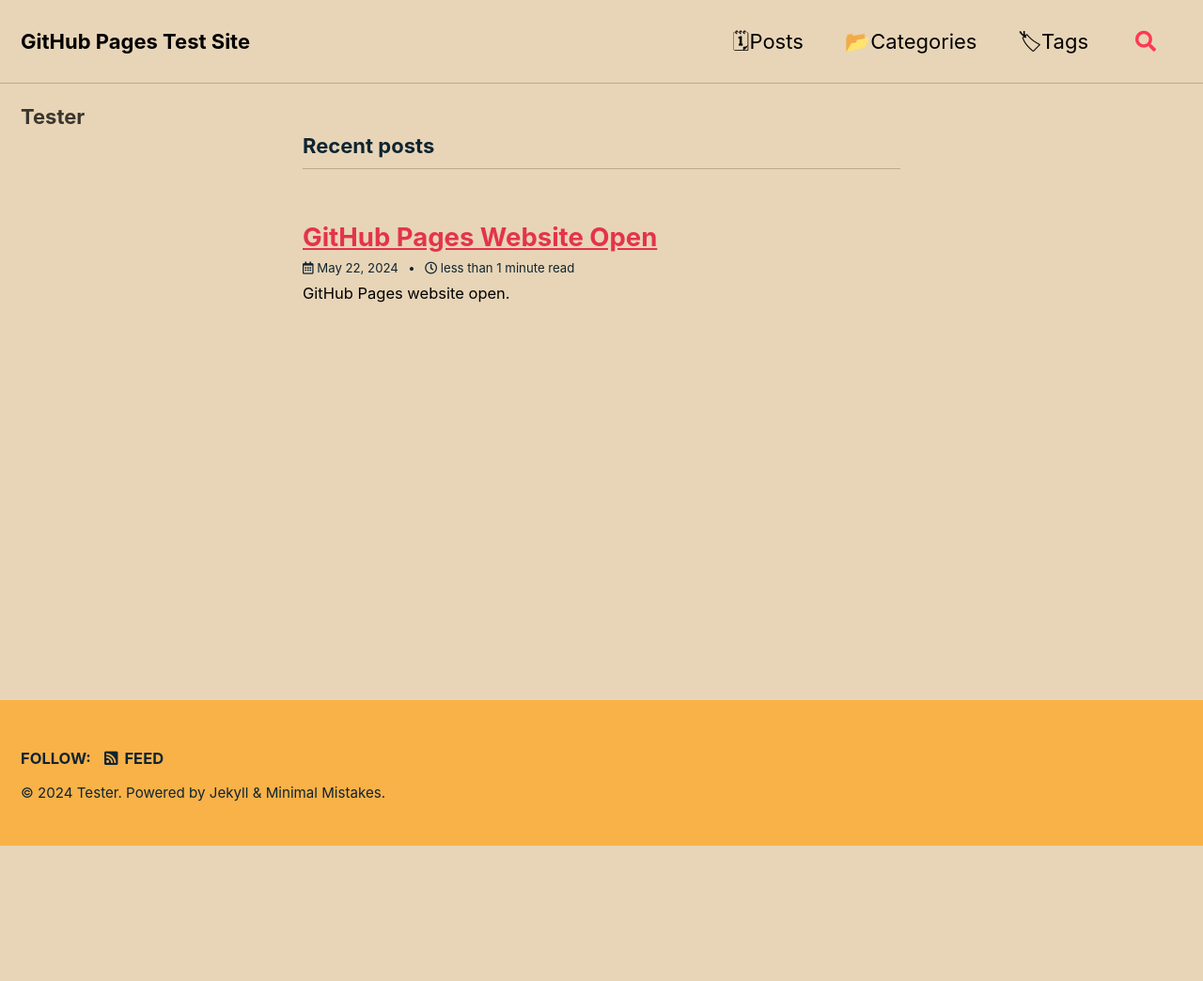
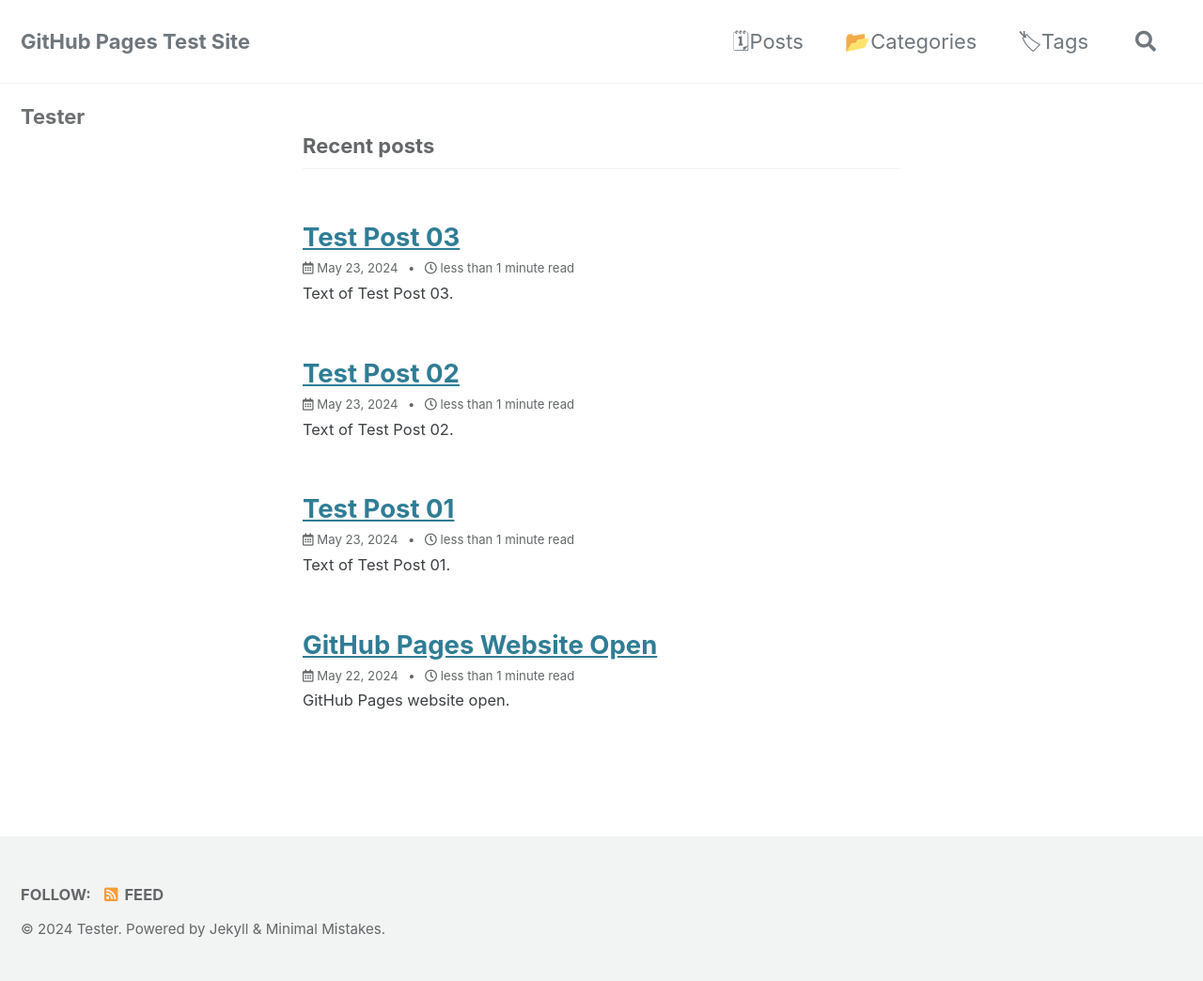
Before and after one commit to HsienChing/GitHubPageTest, a Jekyll site: the page built from index.html, in a window 1280 px wide. Shown: the whole page at 94% size. Built offline with Jekyll 4.4.1, drawn with Linux system fonts in a browser that asks for light colours; cached includes are drawn as plain includes; the list of posts is cut into pages by our own code; before the commit the page ends 900 px from its top, so only the background shows below that.

Commit message:
Update posts

```diff
--- a/_config.yml
+++ b/_config.yml
@@ -13,7 +13,7 @@
 # theme                  : "minimal-mistakes-jekyll"
 # remote_theme           : "mmistakes/minimal-mistakes"
 remote_theme             : "mmistakes/minimal-mistakes@4.24.0"
-minimal_mistakes_skin    : "sunrise" # "default" # "air", "aqua", "contrast", "dark", "dirt", "neon", "mint", "plum", "sunrise"
+minimal_mistakes_skin    : "default" # "default" # "air", "aqua", "contrast", "dark", "dirt", "neon", "mint", "plum", "sunrise"
 
 # Site Settings
 locale                   : "en-US"
--- /dev/null
+++ b/_posts/2024-05-23-Test-Post-01.md
@@ -0,0 +1,10 @@
+---
+title: "Test Post 01"
+date: 2024-05-23 00:10:00 +0800
+categories:
+  - GitHub Pages
+tags:
+  - GitHub Pages update
+---
+
+Text of Test Post 01.
--- /dev/null
+++ b/_posts/2024-05-23-Test-Post-02.md
@@ -0,0 +1,10 @@
+---
+title: "Test Post 02"
+date: 2024-05-23 00:20:00 +0800
+categories:
+  - GitHub Pages
+tags:
+  - GitHub Pages update
+---
+
+Text of Test Post 02.
--- /dev/null
+++ b/_posts/2024-05-23-Test-Post-03.md
@@ -0,0 +1,22 @@
+---
+title: "Test Post 03"
+date: 2024-05-23 00:30:00 +0800
+categories:
+  - GitHub Pages
+tags:
+  - GitHub Pages update
+---
+
+Text of Test Post 03.
+
+# Related posts
+
+[Link to a post]({{ site.baseurl }}{% link _posts/2024-05-23-Test-Post-01.md %})
+
+
+# 相關Po文
+
+
+
+
+Jekyll: [Permalinks](<https://jekyllrb.com/docs/permalinks/>)
```
Also changed, not shown: _drafts/a-draft-post.md (renamed from _posts/2024-05-22-GitHub-Pages-Open.md, +1 -3 lines), _posts/2024-05-22-GitHub-Pages-Open copy.md (added, +10 -0 lines), assets/images/2024/2024-04-17-Submitting-to-Wikipedia.jpg (deleted), assets/images/2024/2024-04-25-Review-in-Progress.jpg (deleted), assets/images/2024/Wikipedia-Article-Ming-Fa-Lin-Accepted-2024-04-25.jpg (deleted), 5 other files.
